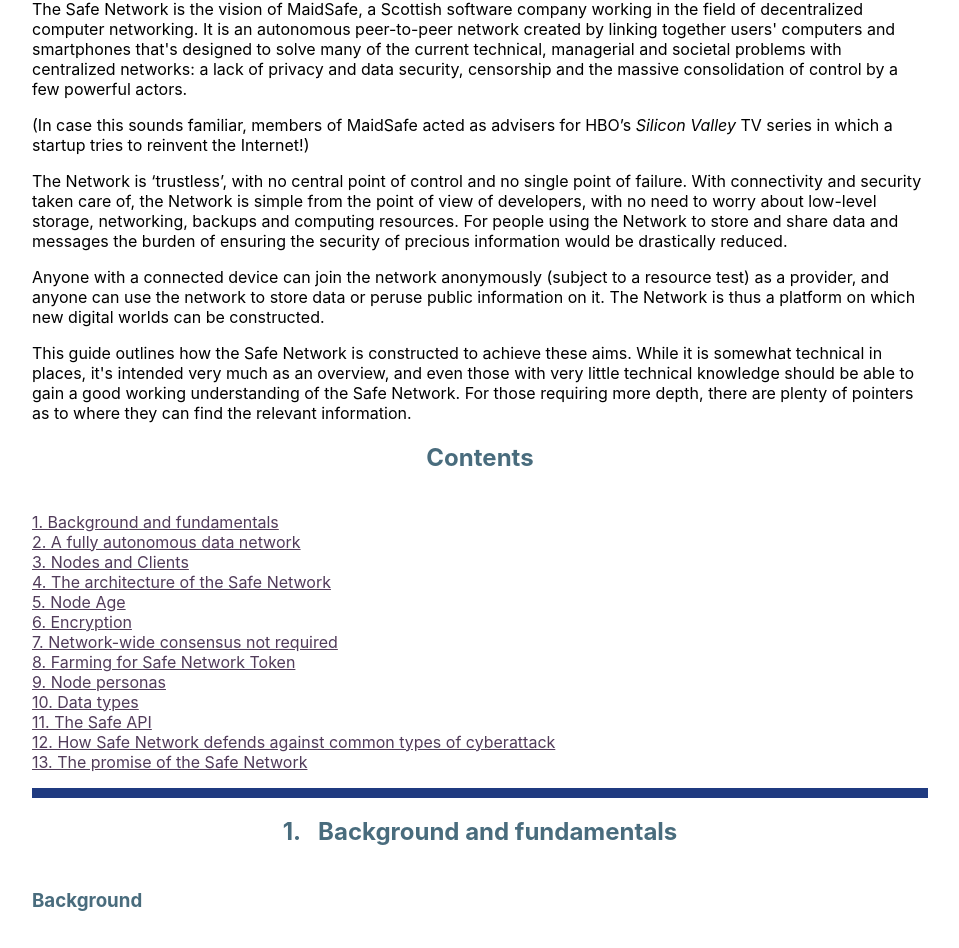
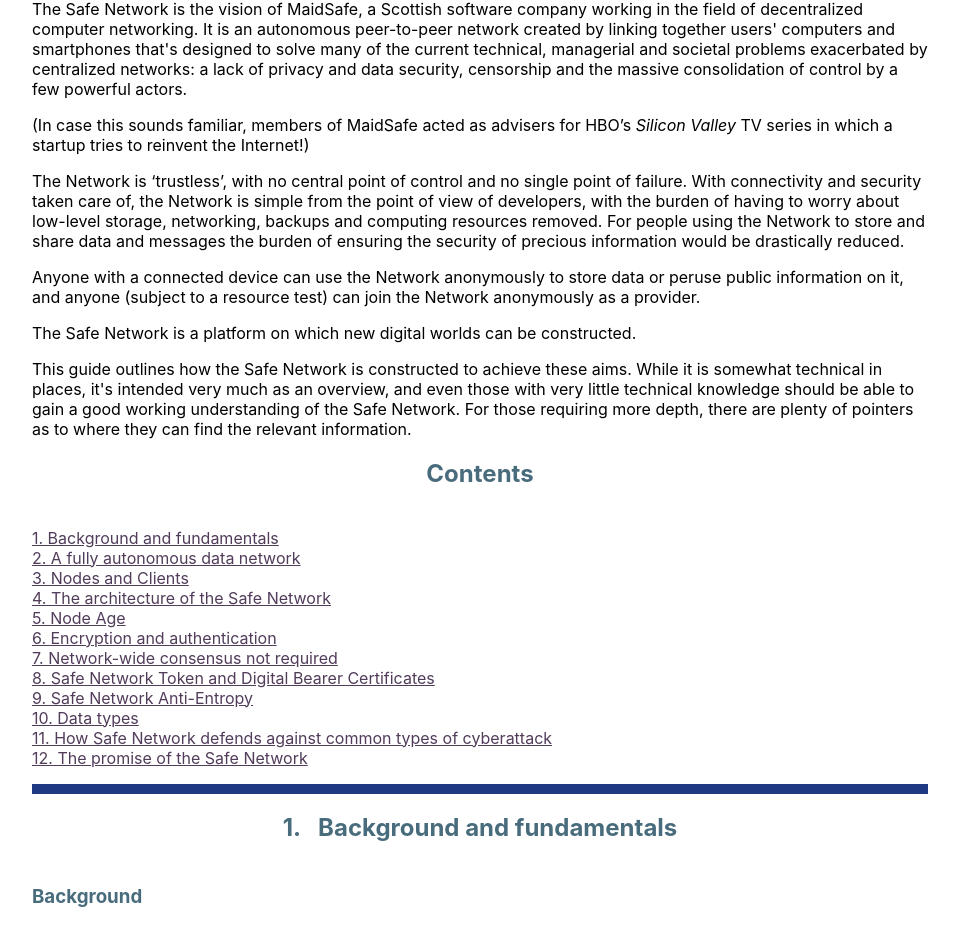
Before and after one commit to safenetwork/primer.safenetwork.org, a React (Create React App) app: page / in a window 1280 px wide. Shown: the part 696-1644 px from the top of the page, without its empty margins (160-1119 px from the left). Built offline with nearby package versions, Linux system fonts and the light colour scheme; the HTML template or start-up script is replaced by a standard one.

Commit message:
Update Intro.js

```diff
--- a/src/pages/Intro.js
+++ b/src/pages/Intro.js
@@ -6,10 +6,11 @@ const component = () => (
 
         <p>Technological progress is a perpetual process of automation and abstraction. Difficult and complex tasks are made simple by software and machines until they are completely taken for granted. Technology moves on, taking down new blockers in the path to progress as it goes. A good example of this is cloud computing, where once complex server administration tasks have been replaced, from the point of view of the consumer, by point-and-click.</p>
         <p>The Safe (Secure Access For Everyone) Network takes this further, automating the entire network of interconnected machines, making it autonomous, secure, anonymous and capable of&nbsp; storing, protecting and delivering data without any human involvement at all.</p>
-        <p>The Safe Network is the vision of MaidSafe, a Scottish software company working in the field of decentralized computer networking. It is an autonomous peer-to-peer network created by linking together users' computers and smartphones that's designed to solve many of the current technical, managerial and societal problems with centralized networks: a lack of privacy and data security, censorship and the massive consolidation of control by a few powerful actors.&nbsp;</p>
+        <p>The Safe Network is the vision of MaidSafe, a Scottish software company working in the field of decentralized computer networking. It is an autonomous peer-to-peer network created by linking together users' computers and smartphones that's designed to solve many of the current technical, managerial and societal problems exacerbated by centralized networks: a lack of privacy and data security, censorship and the massive consolidation of control by a few powerful actors.&nbsp;</p>
         <p>(In case this sounds familiar, members of MaidSafe acted as advisers for HBO&rsquo;s <i>Silicon Valley</i> TV series in which a startup tries to reinvent the Internet!)</p>
-        <p>The Network is &lsquo;trustless&rsquo;, with no central point of control and no single point of failure. With connectivity and security taken care of, the Network is simple from the point of view of developers, with no need to worry about low-level storage, networking, backups and computing resources. For people using the Network to store and share data and messages the burden of ensuring the security of precious information would be drastically reduced.</p>
-        <p>Anyone with a connected device can join the network anonymously (subject to a resource test) as a provider, and anyone can use the network to store data or peruse public information on it. The Network is thus a platform on which new digital worlds can be constructed.</p>
+        <p>The Network is &lsquo;trustless&rsquo;, with no central point of control and no single point of failure. With connectivity and security taken care of, the Network is simple from the point of view of developers, with the burden of having to worry about low-level storage, networking, backups and computing resources removed. For people using the Network to store and share data and messages the burden of ensuring the security of precious information would be drastically reduced.</p>
+        <p>Anyone with a connected device can use the Network anonymously to store data or peruse public information on it, and anyone (subject to a resource test) can join the Network anonymously as a provider.</p>
+        <p>The Safe Network is a platform on which new digital worlds can be constructed.</p>
         <p>This guide outlines how the Safe Network is constructed to achieve these aims. While it is somewhat technical in places, it's intended very much as an overview, and even those with very little technical knowledge should be able to gain a good working understanding of the Safe Network. For those requiring more depth, there are plenty of pointers as to where they can find the relevant information.</p>
 
 
@@ -21,14 +22,13 @@ const component = () => (
             <br /><a href='#ch3'>3. Nodes and Clients</a>
             <br /><a href='#ch4'>4. The architecture of the Safe Network</a>
             <br /><a href='#ch5'>5. Node Age</a>
-            <br /><a href='#ch6'>6. Encryption</a>
+            <br /><a href='#ch6'>6. Encryption and authentication</a>
             <br /><a href='#ch7'>7. Network-wide consensus not required </a>
-            <br /><a href='#ch8'>8. Farming for Safe Network Token</a>
-            <br /><a href='#ch9'>9. Node personas</a>
+            <br /><a href='#ch8'>8. Safe Network Token and Digital Bearer Certificates</a>
+            <br /><a href='#ch9'>9. Safe Network Anti-Entropy</a>
             <br /><a href='#ch10'>10. Data types</a>
-            <br /><a href='#ch11'>11. The Safe API</a>
-            <br /><a href='#ch12'>12. How Safe Network defends against common types of cyberattack</a>
-            <br /><a href='#ch13'>13. The promise of the Safe Network</a>
+            <br /><a href='#ch11'>11. How Safe Network defends against common types of cyberattack</a>
+            <br /><a href='#ch12'>12. The promise of the Safe Network</a>
         </p>
 
 
```
